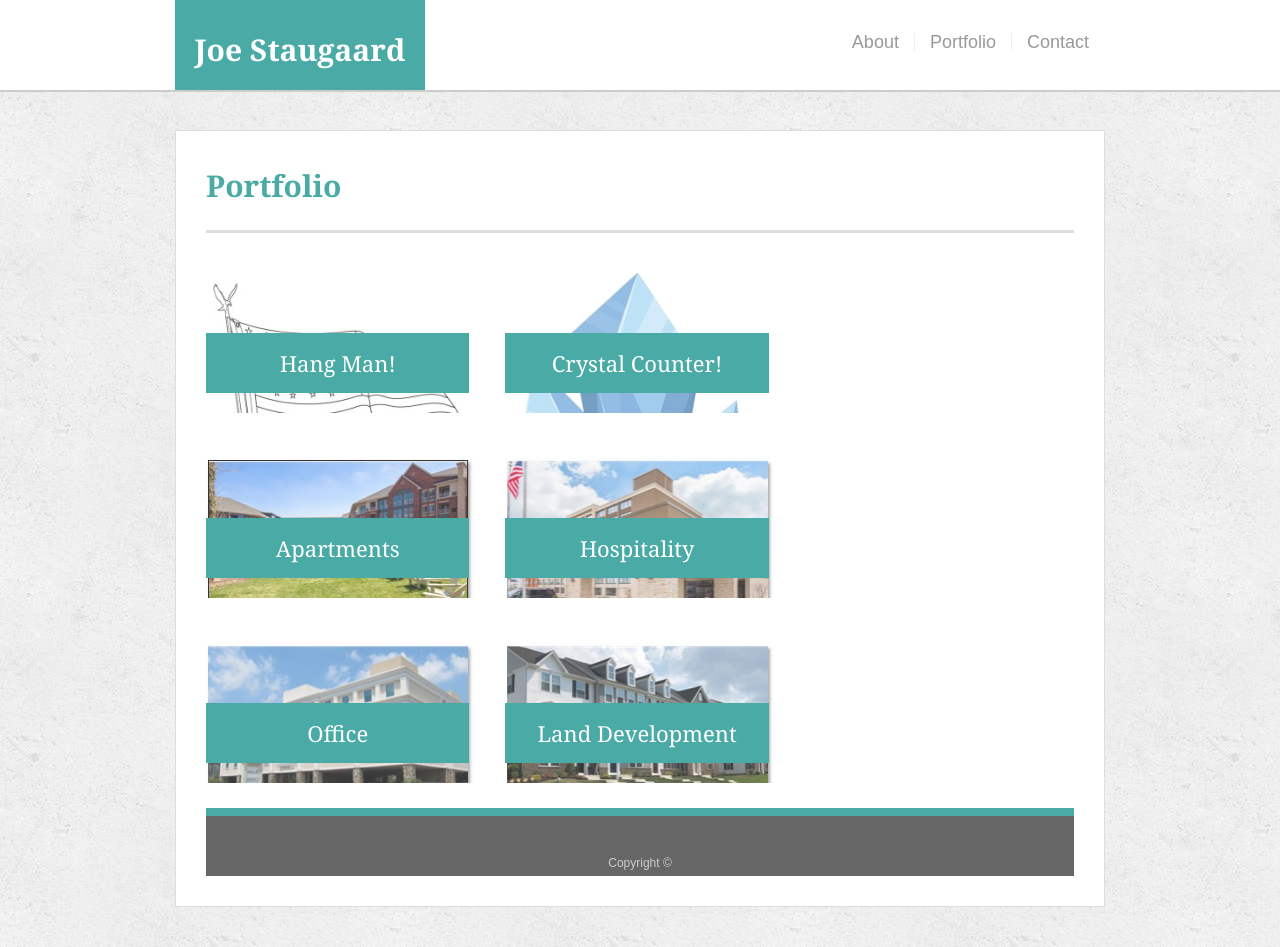
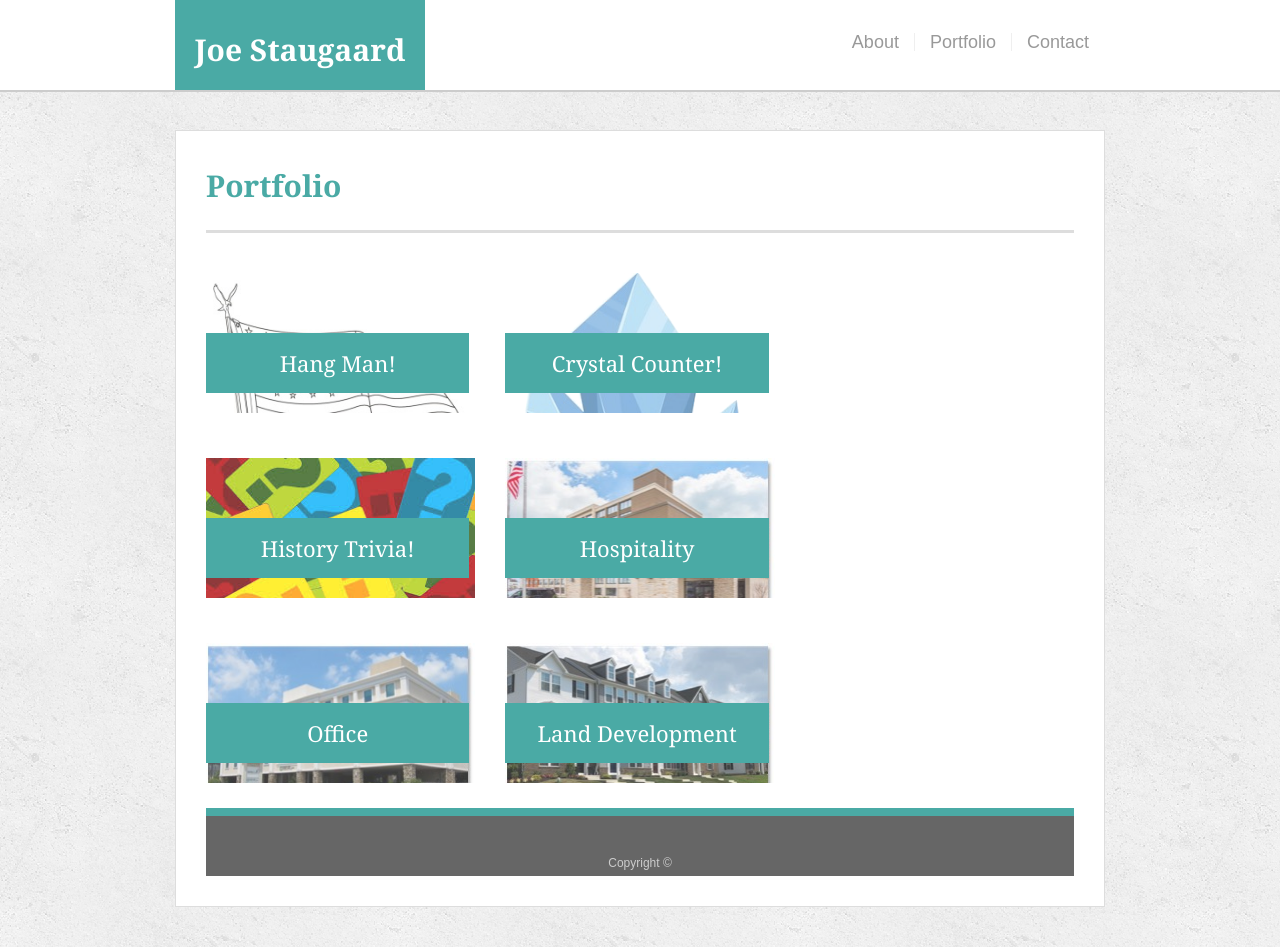
Before and after one commit to jstaugaard3/Bootstrap-Portfolio, a plain HTML site: page portfolio.html in a window 1280 px wide. Drawn offline with nearby package versions, Linux system fonts and the light colour scheme.

Commit message:
Triva added

```diff
--- a/portfolio.html
+++ b/portfolio.html
@@ -58,10 +58,10 @@
 
 
       <div class="row">
-          <div class="col-sm-4 work">
-              <img src="assets/images/Maybrook.jpg" alt="Apartments">
-              <h3>Apartments</h3>
-          </div>
+        <div class="col-sm-4 work">
+            <a href="https://jstaugaard3.github.io/TriviaGame/"><img src="assets/images/question.jpg" id="hangMan" alt="Trivia!">
+                <h3>History Trivia!</h3></a>
+        </div>
           <div class="col-sm-4 work">
               <img src="assets/images/HIX.jpg" alt="Hospitality">
               <h3>Hospitality</h3>
```
Also changed, not shown: assets/images/question.jpg (added), 2 other files.
